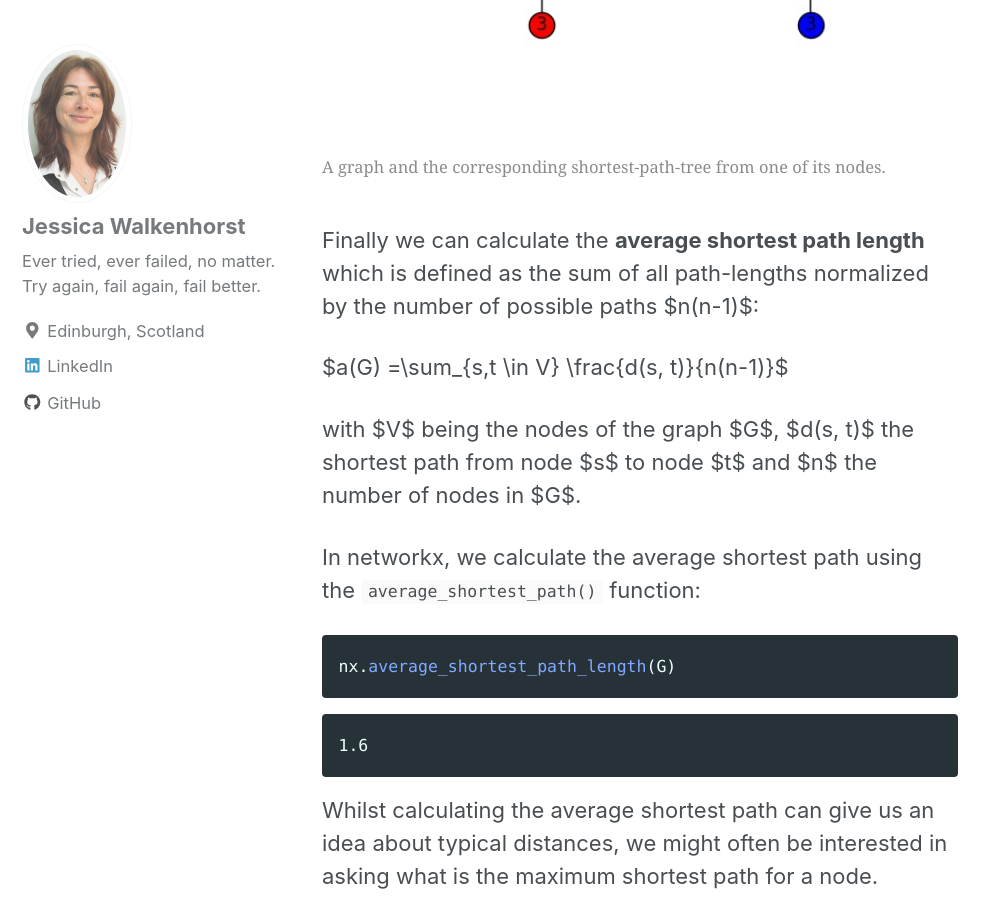
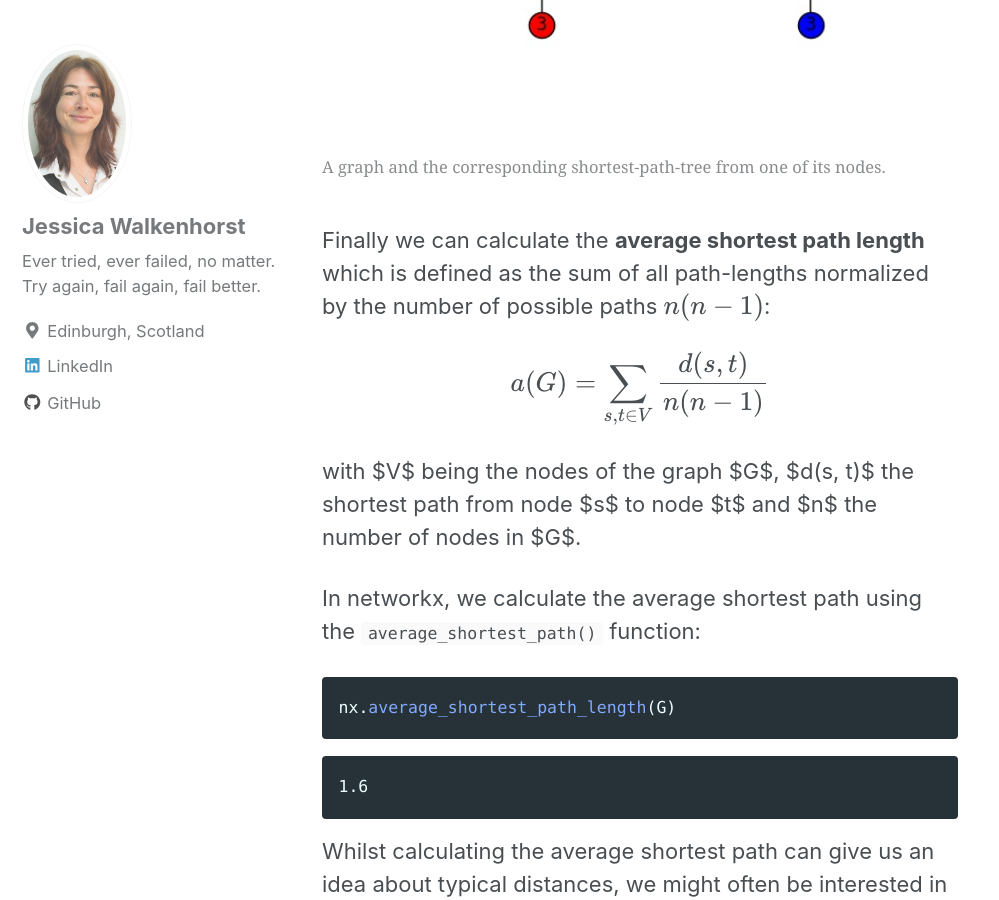
Before and after one commit to walkenho/walkenho.github.io, a Jekyll site: the page built from _posts/2018-09-03-graph-theory-and-networkX-part2.md, in a window 1280 px wide and 900 px high, scrolled down 7220 px. Shown: the whole window, without its empty margins (0-999 px from the left). Built offline with Jekyll 4.4.1, drawn with Linux system fonts in a browser that asks for light colours; nearby versions of some CDN libraries; formulas are drawn with MathJax 3.

Commit message:
Trying out mathjax.

```diff
--- a/_posts/2018-09-03-graph-theory-and-networkX-part2.md
+++ b/_posts/2018-09-03-graph-theory-and-networkX-part2.md
@@ -186,9 +186,10 @@ The figure below shows the graph G on the left in red and the tree obtained thro
 </figure>
 
 
-Finally we can calculate the **average shortest path length** which is defined as the sum of all path-lengths normalized by the number of possible paths $n(n-1)$:
+Finally we can calculate the **average shortest path length** which is defined as the sum of all path-lengths
+normalized by the number of possible paths $$n(n-1)$$:
 
-$a(G) =\sum_{s,t \in V} \frac{d(s, t)}{n(n-1)}$
+$$a(G) =\sum_{s,t \in V} \frac{d(s, t)}{n(n-1)}$$
 
 with $V$ being the nodes of the graph $G$,
 $d(s, t)$ the shortest path from node $s$ to node $t$ and $n$ the number of nodes in $G$.
```
